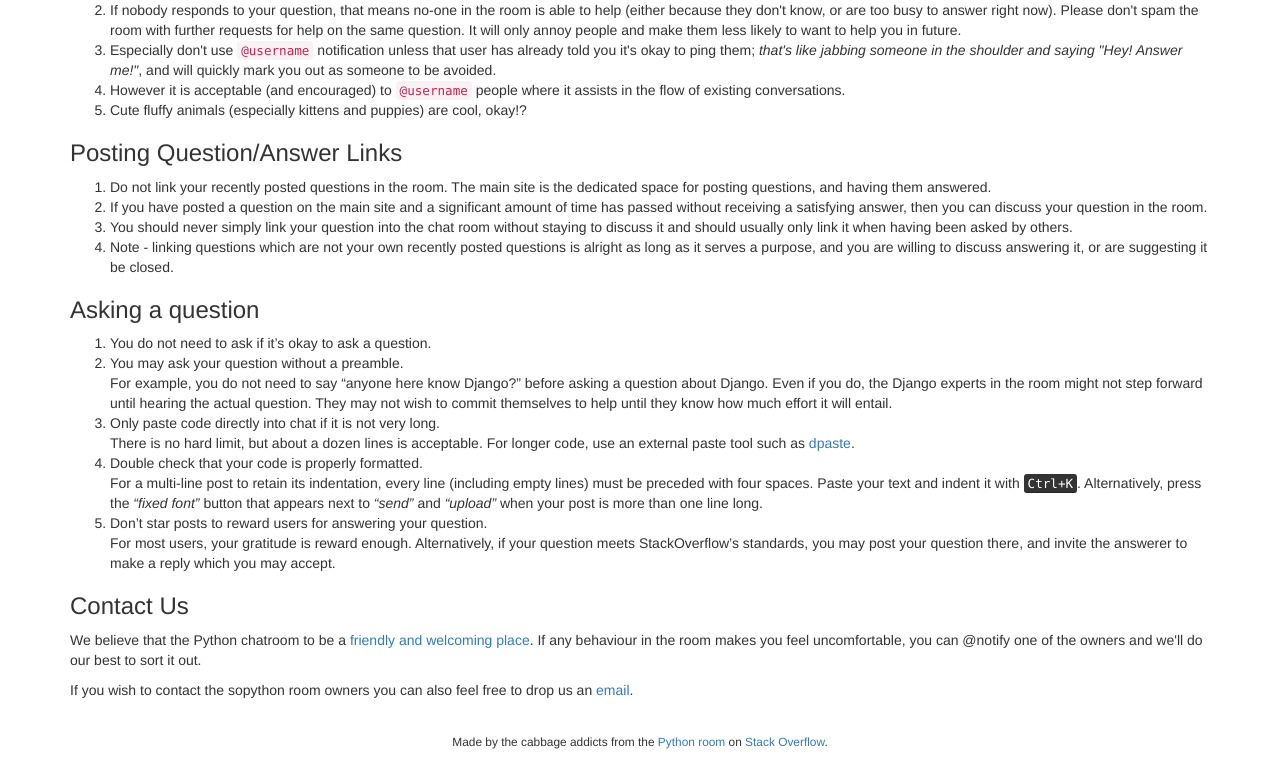
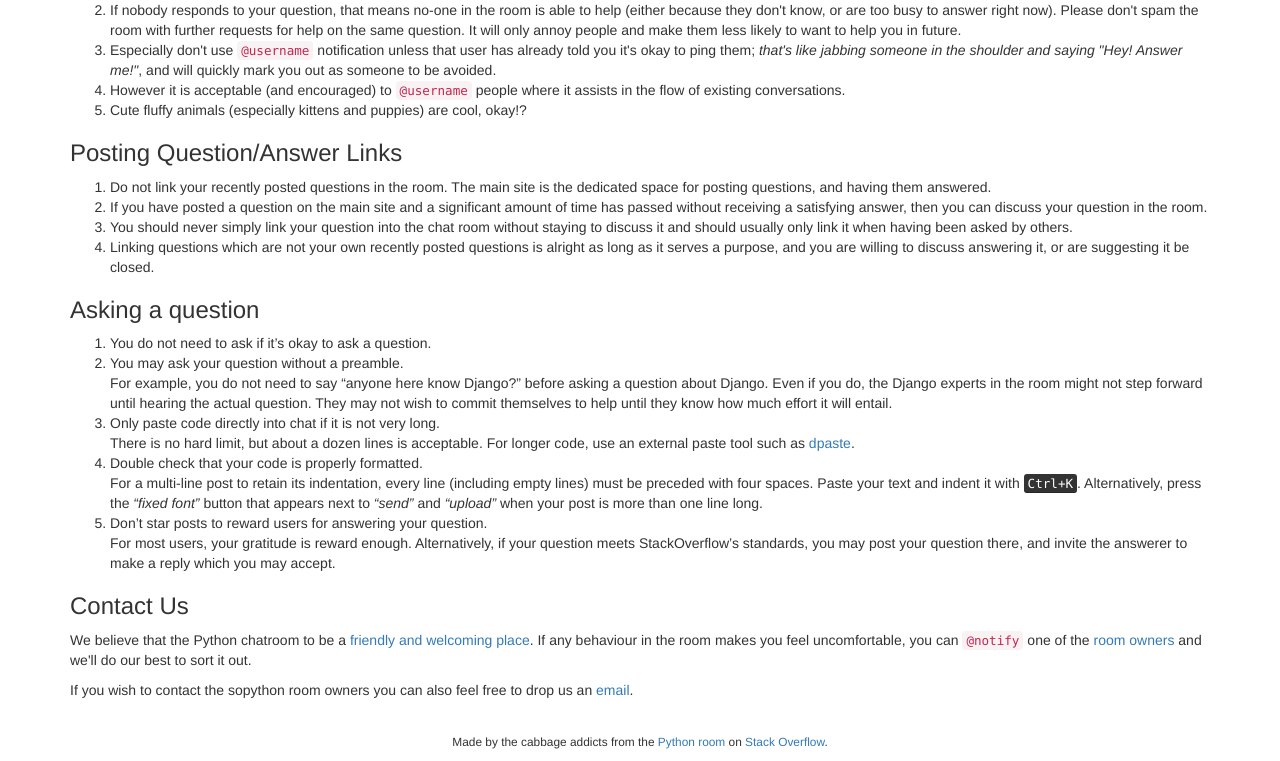
Before and after one commit to sopython/sopython-site, a Flask app: template sopy/templates/pages/chatroom.html in a window 1280 px wide. Shown: the part 396-1157 px from the top of the page. Run offline with Flask 2, Linux system fonts and the light colour scheme; the template is opened without the code that fills it, so the values that code supplies are empty; parts of the project's set-up code (start-up, migrations or seed data) failed here and were passed over; some libraries are stand-ins or nearby versions.

Commit message:
Added RO link to /pages/chatroom

```diff
--- a/sopy/templates/pages/chatroom.html
+++ b/sopy/templates/pages/chatroom.html
@@ -43,7 +43,7 @@
             satisfying answer, then you can discuss your question in the room.</li>
         <li>You should never simply link your question into the chat room without staying to discuss it and should usually
             only link it when having been asked by others.</li>
-        <li>Note - linking questions which are not your own recently posted questions is alright as long as it serves a
+        <li>Linking questions which are not your own recently posted questions is alright as long as it serves a
             purpose, and you are willing to discuss answering it, or are suggesting it be closed.</li>
     </ol>
 
@@ -69,7 +69,8 @@
     <h3>Contact Us</h3>
 
     <p>We believe that the Python chatroom to be a <a href="https://www.python.org/psf/diversity/">friendly and welcoming place</a>.
-       If any behaviour in the room makes you feel uncomfortable, you can @notify one of the owners and we'll do our best to sort it out.</p>
+       If any behaviour in the room makes you feel uncomfortable, you can <code>@notify</code> one of the
+       <a href="http://chat.stackoverflow.com/rooms/info/6/python">room owners</a> and we'll do our best to sort it out.</p>
     <p>If you wish to contact the sopython room owners you can also feel free to drop us an
         <a href="mailto:chatroom@sopython.com">email</a>.</p>
 
```
